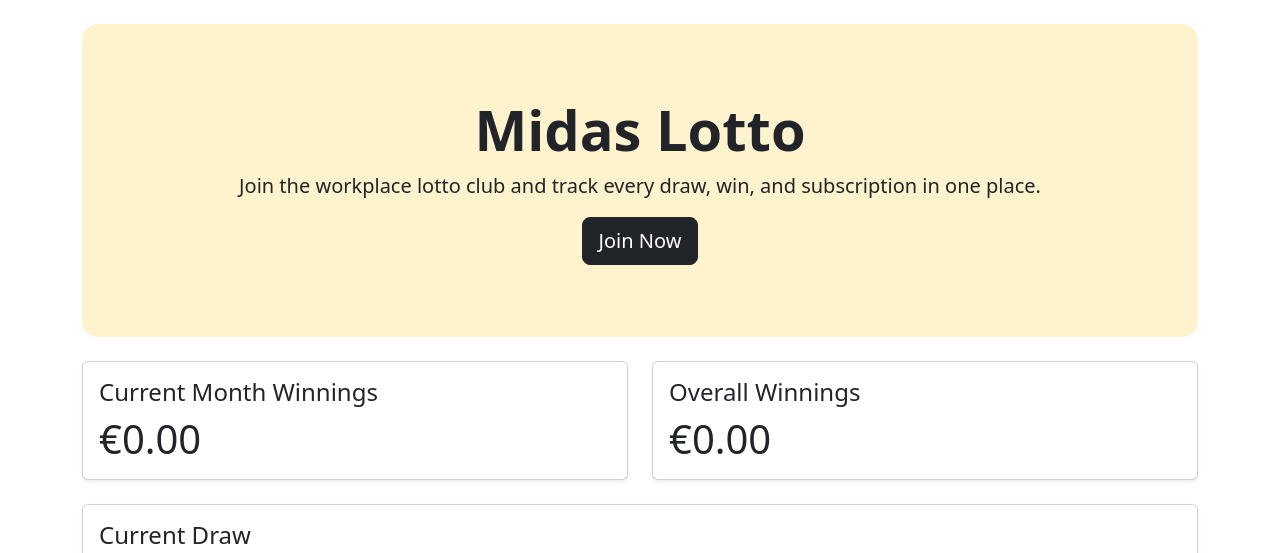
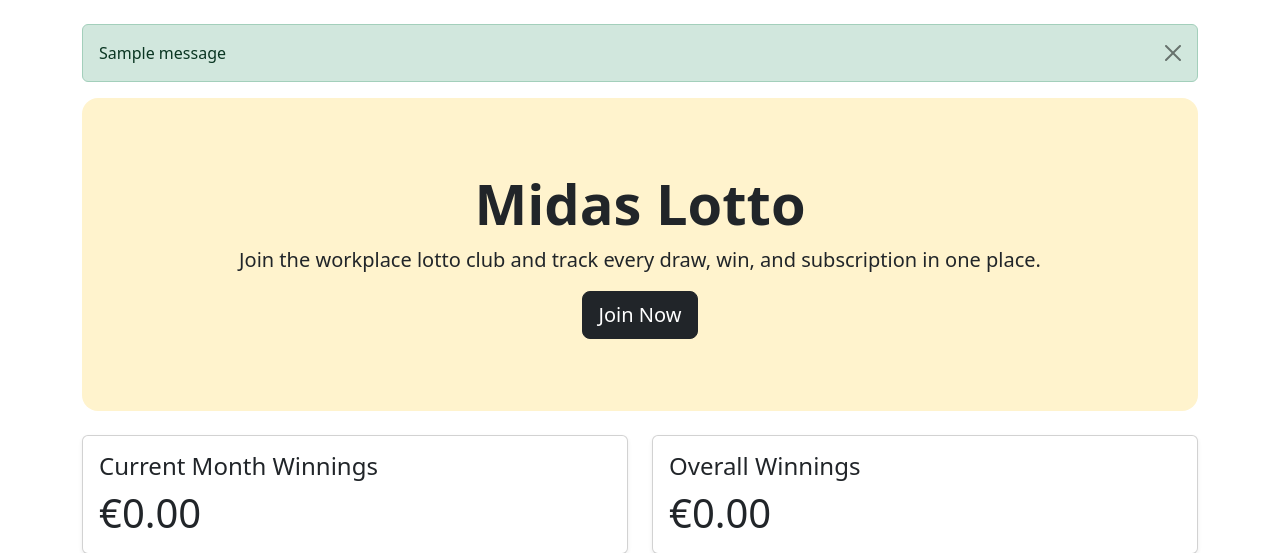
Before and after one commit to EmcioN/Midas-lotto, a Django app: page / in a window 1280 px wide. Shown: the part 56-609 px from the top of the page. Run offline with Django 5.2, Linux system fonts and the light colour scheme; tables that the repository leaves empty hold one stand-in row (values such as "Sample post"); one stand-in notice (Sample message) is shown.

Commit message:
Display Django success messages in base template

```diff
--- a/templates/base.html
+++ b/templates/base.html
@@ -45,6 +45,15 @@
     </nav>
 
     <main class="container py-4">
+        {% if messages %}
+        {% for message in messages %}
+        <div class="alert alert-success alert-dismissible fade show" role="alert">
+            {{ message }}
+            <button type="button" class="btn-close" data-bs-dismiss="alert"></button>
+        </div>
+        {% endfor %}
+        {% endif %}
+
         {% block content %}{% endblock %}
     </main>
 
```
